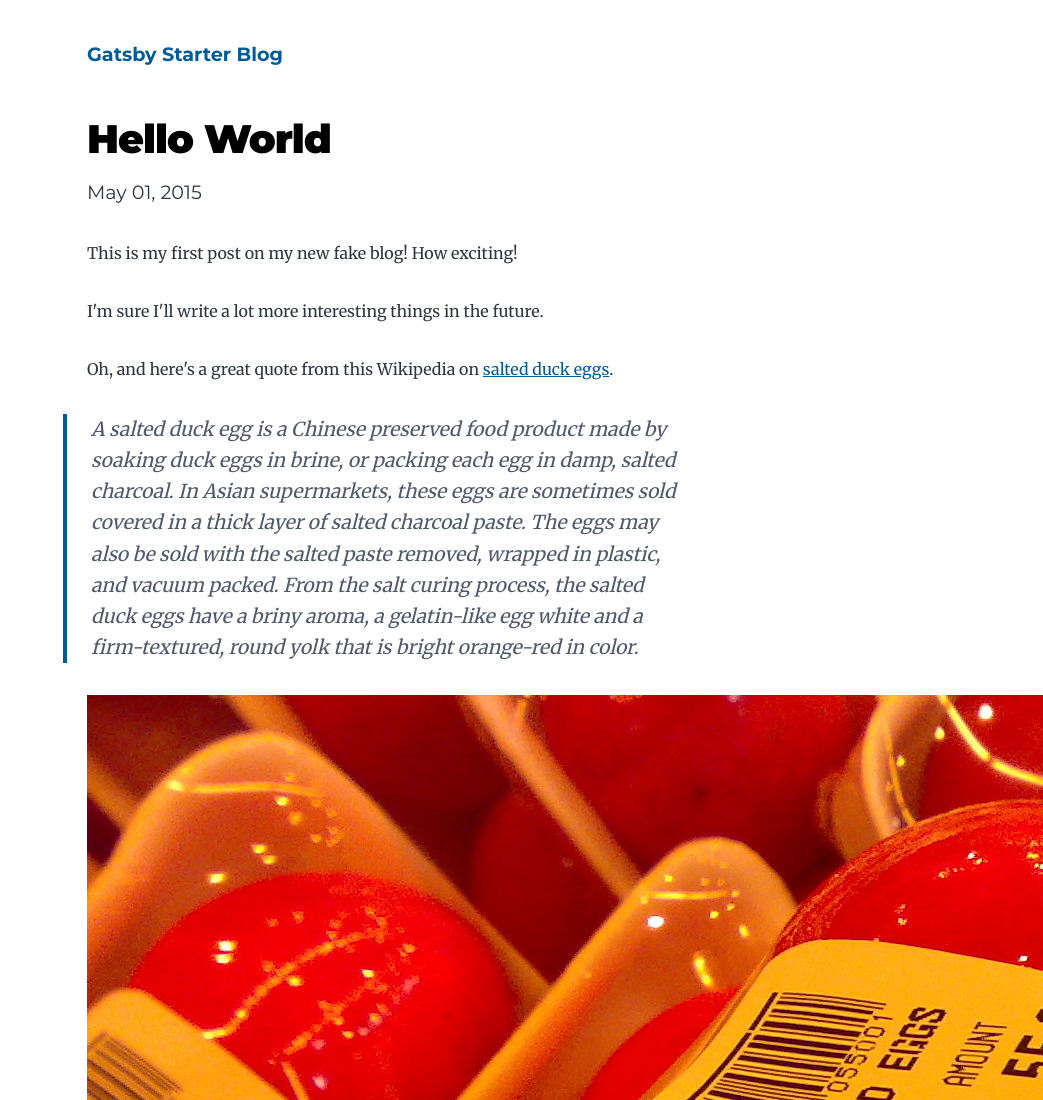
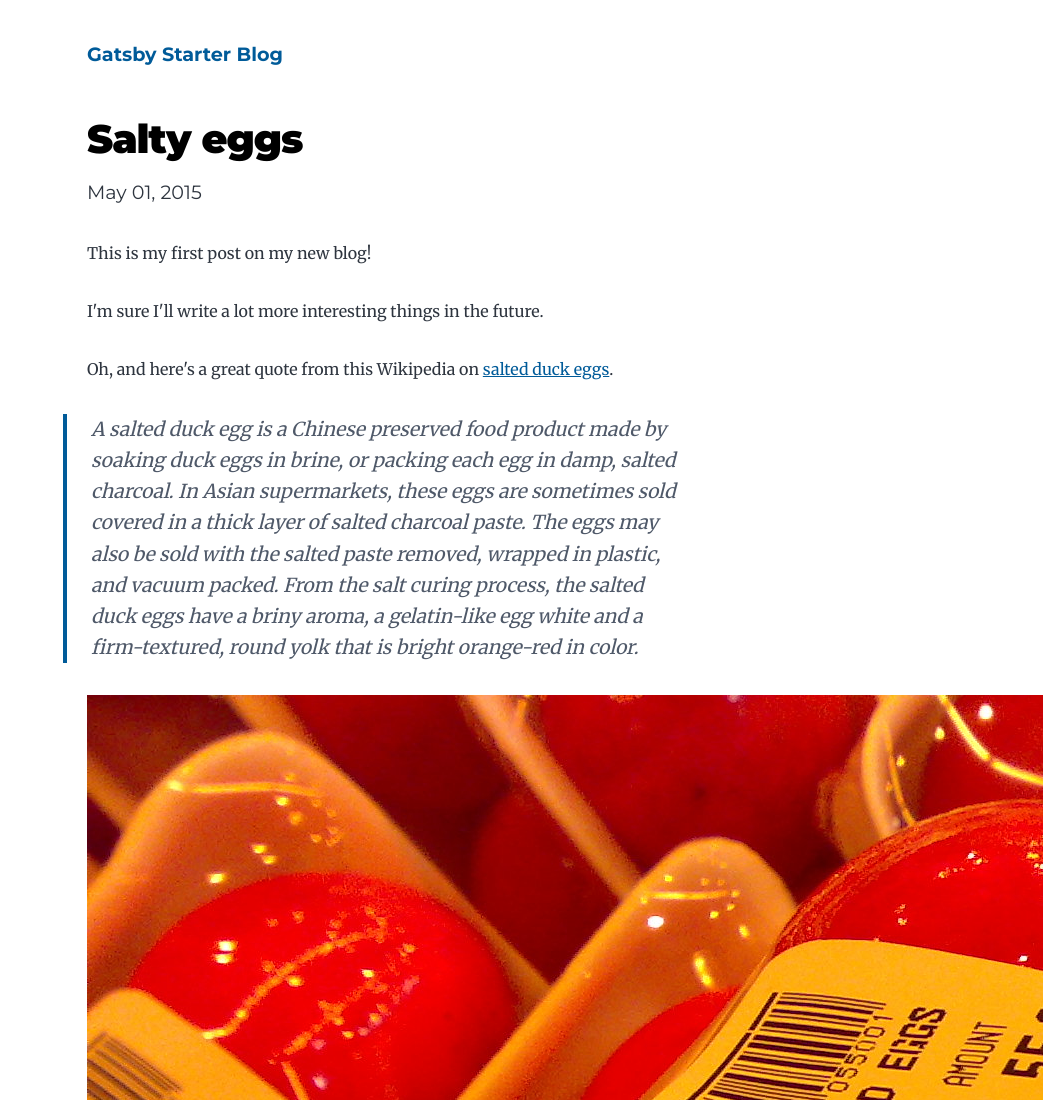
Before and after one commit to Vishal-Sony/mygatporoject, a Gatsby site: page /hello-world/ in a window 1280 px wide. Shown: the top 1100 px of the page, without its empty margins (237-1280 px from the left). Built offline with nearby package versions, Linux system fonts and the light colour scheme; Gatsby itself is replaced by a stand-in of ours; some packages are replaced by stand-ins of ours.

Commit message:
Update index.md

```diff
--- a/content/blog/hello-world/index.md
+++ b/content/blog/hello-world/index.md
@@ -1,10 +1,10 @@
 ---
-title: Hello World
+title: Salty eggs
 date: "2015-05-01T22:12:03.284Z"
-description: "Hello World"
+description: "Salty eggs"
 ---
 
-This is my first post on my new fake blog! How exciting!
+This is my first post on my new blog!
 
 I'm sure I'll write a lot more interesting things in the future.
 
```
